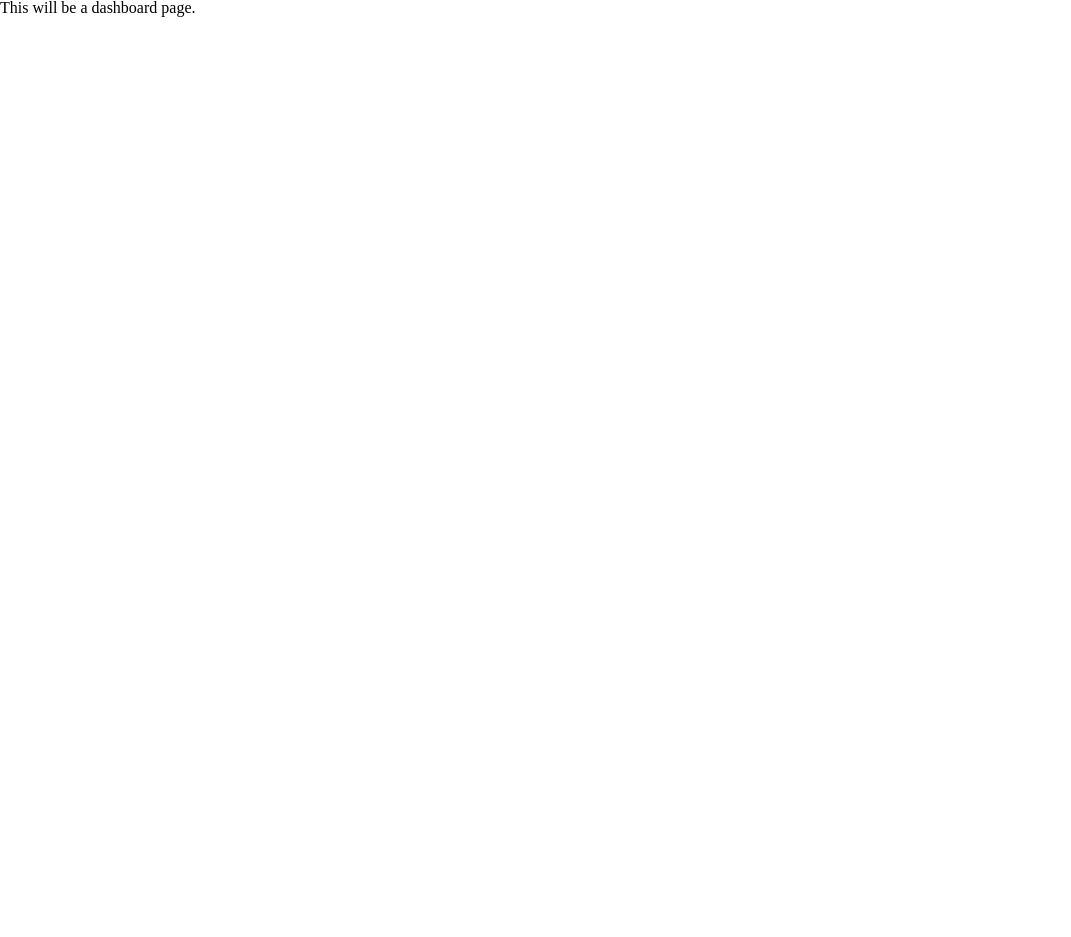
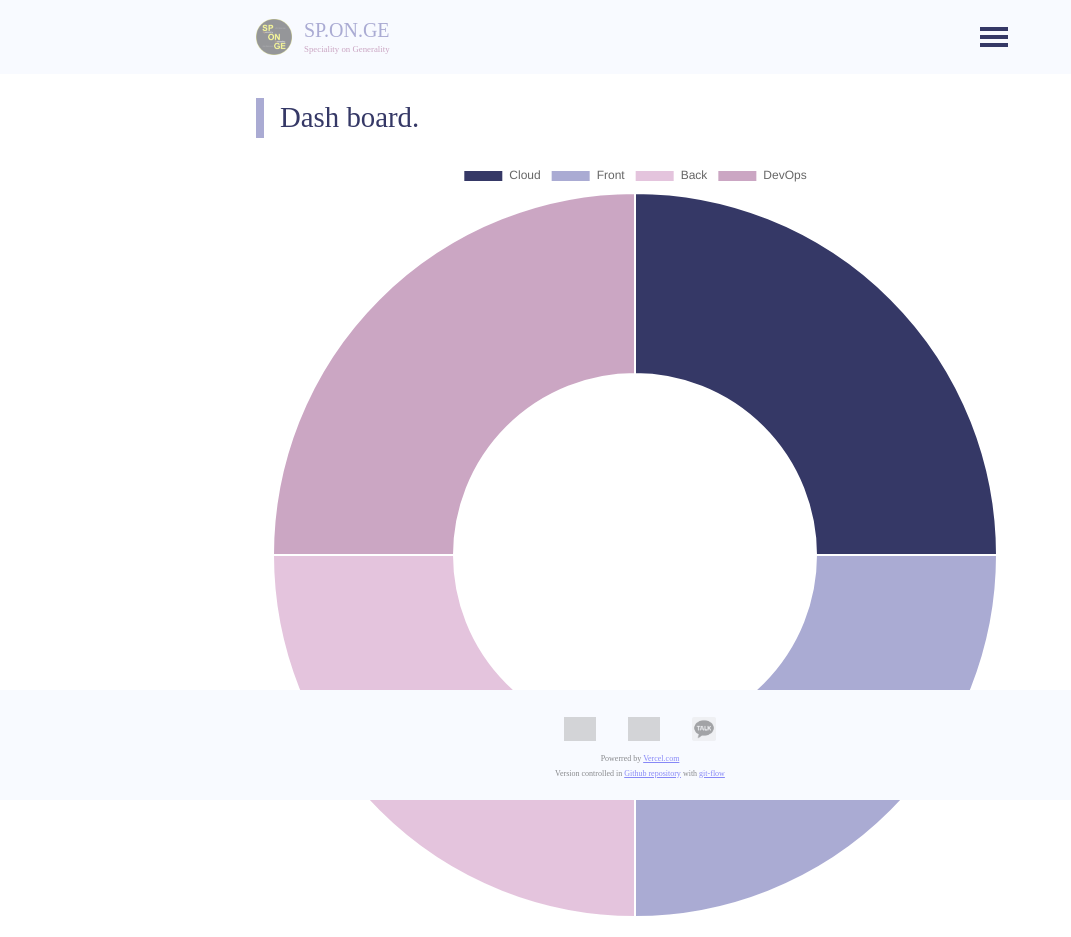
Before and after one commit to devJRL/DevOpsLab-TechProfile, a Next.js app in the folder next/: page /dashboard in a window 1280 px wide. Shown: the whole page, without its empty margins (0-1071 px from the left). Before the commit the page ends 800 px from the top, so only its background shows below. Built offline with nearby package versions, Linux system fonts and the light colour scheme; grey boxes are pictures that could not be loaded.

Commit message:
Adjust Chart.js (with Typescript)

```diff
--- a/next/components/_units/post/postTitle.tsx
+++ b/next/components/_units/post/postTitle.tsx
@@ -9,7 +9,7 @@ const PostTitle = ({ title = "No titled!" }: props) => {
   return (
     <div className="post-title">
       <div className="post-title__bar"></div>
-      <span className="post-title__txt">{title}</span>
+      <span className="post-title__txt">{title}.</span>
     </div>
   );
 };
--- /dev/null
+++ b/next/components/charts/RenderDoughnutChart.tsx
@@ -0,0 +1,44 @@
+// REF | Chart.js - official docs   | https://www.chartjs.org/docs/latest/charts/doughnut.html
+// REF | Chart.js + pure-javascript | https://github.com/jerairrest/react-chartjs-2/blob/master/example/src/components/doughnut.js
+import { Doughnut } from "react-chartjs-2"; // yarn add chart.js @types/chart.js react-chartjs-2
+
+import { ChartArgs } from "@/interfaces/charts";
+
+// REF | https://itnext.io/chartjs-tutorial-with-react-nextjs-with-examples-2f514fdc130
+const RenderDoughnutChart = ({
+  name,
+  labels = ["Main", "MainLight", "SubLight", "Sub"],
+  datas = [25, 25, 25, 25],
+  width = 100,
+  height = 100,
+}: ChartArgs) => {
+  const data = {
+    labels: labels,
+    datasets: [
+      {
+        data: datas,
+        backgroundColor: [
+          "#353866", // Color-G01-M
+          "#AAABD3", // Color-G01-ML
+          "#E4C4DD", // Color-G01-SL
+          "#CBA6C3", // Color-G01-S
+        ],
+        hoverBackgroundColor: [
+          "#353866c2", // Color-G01-M
+          "#AAABD3c2", // Color-G01-ML
+          "#E4C4DDc2", // Color-G01-SL
+          "#CBA6C3c2", // Color-G01-S
+        ],
+      },
+    ],
+  };
+
+  return (
+    <>
+      {name && <h2>{name}</h2>}
+      <Doughnut data={data} width={width} height={height} />
+    </>
+  );
+};
+
+export default RenderDoughnutChart;
--- /dev/null
+++ b/next/components/charts/index.ts
@@ -0,0 +1,7 @@
+import RenderDoughnutChart from "./RenderDoughnutChart";
+
+const RenderCharts = {
+  Doughnut: RenderDoughnutChart,
+};
+
+export default RenderCharts;
--- /dev/null
+++ b/next/interfaces/charts/index.ts
@@ -0,0 +1,7 @@
+export type ChartArgs = {
+  name?: string;
+  labels: string[];
+  datas: number[];
+  width?: number;
+  height?: number;
+};
--- a/next/package.json
+++ b/next/package.json
@@ -8,13 +8,16 @@
     "start": "next start"
   },
   "dependencies": {
+    "@types/chart.js": "^2.9.24",
     "@types/next": "^9.0.0",
     "@zeit/next-sass": "^1.0.1",
     "@zeit/next-typescript": "^1.1.1",
+    "chart.js": "^2.9.3",
     "html-react-parser": "^0.14.0",
     "next": "9.5.3",
     "node-sass": "^4.14.1",
     "react": "16.13.1",
+    "react-chartjs-2": "^2.10.0",
     "react-dom": "16.13.1"
   },
   "devDependencies": {
--- a/next/pages/[sector]/index.tsx
+++ b/next/pages/[sector]/index.tsx
@@ -138,7 +138,7 @@ SectorPage.getInitialProps = async (ctx: NextPageContext) => {
     case "web-front":
       return {
         selectedSector: "Front-end",
-        sectorArray: web_back.list,
+        sectorArray: web_front.list,
       };
 
     default:
--- a/next/pages/dashboard/index.tsx
+++ b/next/pages/dashboard/index.tsx
@@ -1,5 +1,29 @@
-const DashboardPage = () => {
-  return <h1>This will be a dashboard page.</h1>;
+import { NextPage } from "next";
+
+import "./index.scss";
+import Layouts from "@/components/_layouts";
+import Post from "@/components/_units/post";
+import RenderCharts from "@/components/charts";
+
+const DashboardPage: NextPage<any> = () => {
+  return (
+    <Layouts.OneBody
+      oneBodyComponent={
+        <Post
+          title={"Dash board"}
+          generatedContents={makeDoughnutDashboard()}
+        />
+      }
+      isDraggable={true}
+    />
+  );
+};
+
+const makeDoughnutDashboard = () => {
+  return RenderCharts.Doughnut({
+    labels: ["Cloud", "Front", "Back", "DevOps"],
+    datas: [25, 25, 25, 25],
+  });
 };
 
 export default DashboardPage;
--- a/next/public/_declare_colors.scss
+++ b/next/public/_declare_colors.scss
@@ -11,7 +11,7 @@
 $Color-G01-M: #353866;
 $Color-G01-ML: #AAABD3;
 $Color-G01-B: #F8FAFF;
-$Color-G01-SL: #CBA6C3;
+$Color-G01-SL: #E4C4DD;
 $Color-G01-S: #CBA6C3;
 
 /*
--- a/next/tsconfig.json
+++ b/next/tsconfig.json
@@ -1,6 +1,6 @@
 {
   "exclude": ["node_modules"],
-  "include": ["**/*.ts", "**/*.tsx"],
+  "include": ["**/*.ts", "**/*.tsx", "components/charts/doughnut.js"],
   "compilerOptions": {
     // https://github.com/vercel/next.js/blob/master/examples/with-typescript/tsconfig.json
     "allowJs": true,
```
Also changed, not shown: next/pages/dashboard/index.scss (added), 1 other file (tests, documents, lock files or other folders).
